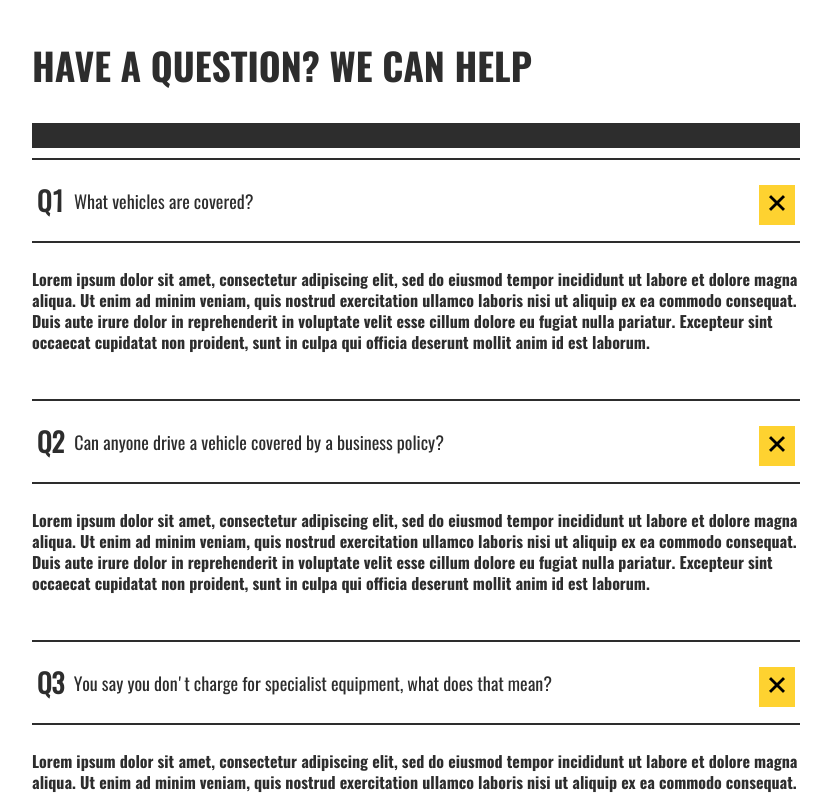
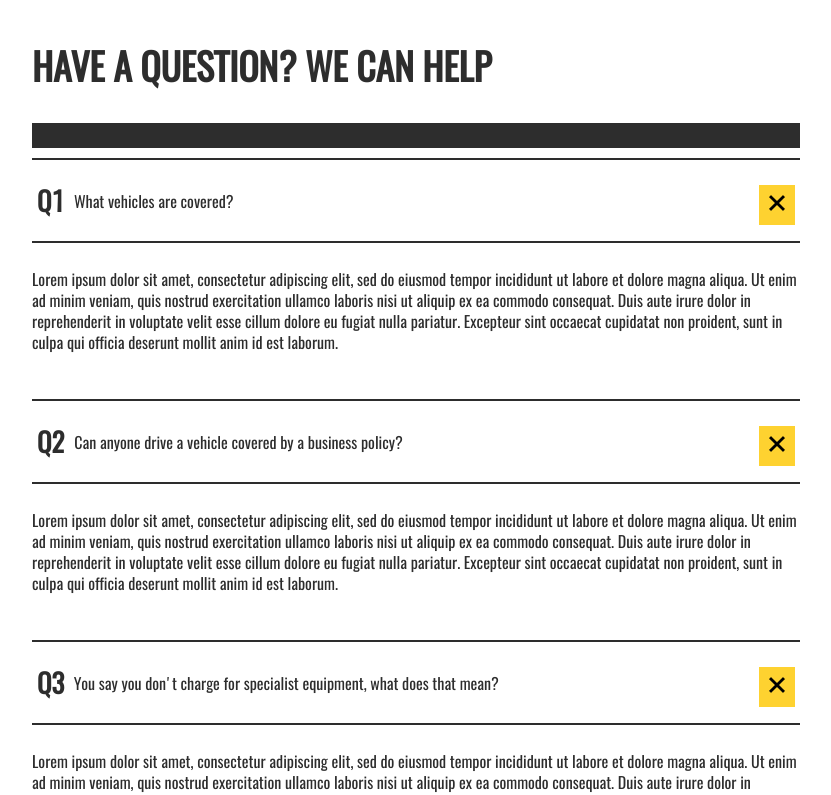
Before and after one commit to 1enoch1/Angular-Accordion, an Angular app in the folder FAQApp/: page / in a window 1280 px wide. Shown: the top 795 px of the page, without its empty margins (234-1065 px from the left). Built offline with nearby package versions, Linux system fonts and the light colour scheme.

Commit message:
adjusting styles for font and page width

```diff
--- a/FAQApp/src/app/modules/modules/FAQ/components/accordion/accordion.component.sass
+++ b/FAQApp/src/app/modules/modules/FAQ/components/accordion/accordion.component.sass
@@ -1,7 +1,7 @@
 
 @import '/src/styles.sass'
 \:host
-    max-width: 850px !important
+    max-width: 800px !important
 
 
     //accordion
@@ -22,37 +22,31 @@
     border-right: 0
     border-left: 0
 
-
     .accordionHeader
         display: flex
         flex-direction: row
+        margin-right: 20px !important
+
     .accordionText
         margin-left: 10px
-        display: flex
+        display: flex !important
         flex-direction: row
+        flex-grow: 1
         align-items: center
-        font-size: 18px
+        font-size: 2vh
+        position: relative
 
-
-/* Add a background color to the button if it is clicked on (add the .active class with JS), and when you move the mouse over it (hover) */
-    button:hover
+/* Add a background color to the button if it is clicked on , and when you move the mouse over it (hover) */
+    button:hover, button:active
         color: #a9a9a9
 
-/* Style the accordion panel. Note: hidden by default */
+// accordion panel stylings
 .panel
     padding: 25px
     display: none
     overflow: hidden
     margin: 10px !important
 
-
-.panelHeaderLeft
-    display: flex !important
-    flex-direction: row !important
-    flex-grow: 1 !important
-    flex-basis: auto !important
-    align-items: center !important
-    justify-content: flex-start !important
 
 
 // plus icon stylings
@@ -61,7 +55,7 @@
     height: 50%
     padding: 8px !important
     background-color: #fed230
-    font-size: var(--font-sm)
+    font-size: $font-sm
     margin-top: 20px
 
 // plus icon animations
--- a/FAQApp/src/app/modules/modules/FAQ/components/accordion/accordion.component.ts
+++ b/FAQApp/src/app/modules/modules/FAQ/components/accordion/accordion.component.ts
@@ -63,12 +63,13 @@ export class AccordionComponent implements OnInit, OnChanges {
   @Output() currentAccordionState = new EventEmitter<boolean>();
 
 
-  isAccordionOpen: boolean = true;
+  isAccordionOpen: boolean = false;
 
 
   constructor() {}
 
   ngOnInit() {
+    this.forceAccordionOpen = false;
     this.isAccordionOpen = this.accordionState;
     this.animateAccordion = this.isAccordionOpen ? 'in' : 'out';
     this.iconState = this.iconState === 'default' ? 'rotated' : 'default';
--- a/FAQApp/src/app/modules/modules/FAQ/views/faq/faq.component.sass
+++ b/FAQApp/src/app/modules/modules/FAQ/views/faq/faq.component.sass
@@ -9,6 +9,7 @@
     transform: translate(-50%, -50%)
     height: 100%
     width: 60%
+    max-width: 800px
 
 .FaqHeader
     display: flex !important
@@ -17,5 +18,4 @@
     margin: 10px
     font-size: $font-lg
     border-bottom: 25px solid
-    // min-width: 800px
     width: 100%
--- a/FAQApp/src/styles.sass
+++ b/FAQApp/src/styles.sass
@@ -16,8 +16,8 @@ $bold:700
 $black:900
 
 // font size
-$font-xs:12px
-$font-sm: 14px
+$font-xs:1.5vw
+$font-sm: 2vh
 $primary-fs: 16px
 $font-md: 18px
 $font-lg: 25px
@@ -26,12 +26,12 @@ $font-lg: 25px
 body
     background-color: var(--background-color)
     color: var(--text-color)
-    font-family: var(--secondary-font)
+    font-family: var(--primary-font)
     padding: 0
     margin: 0
-    font-weight: var($regular)
+    font-weight: $regular
     justify-content: center
-    max-width: 850px
+    max-width: 800px
 
 
         //flex
```
